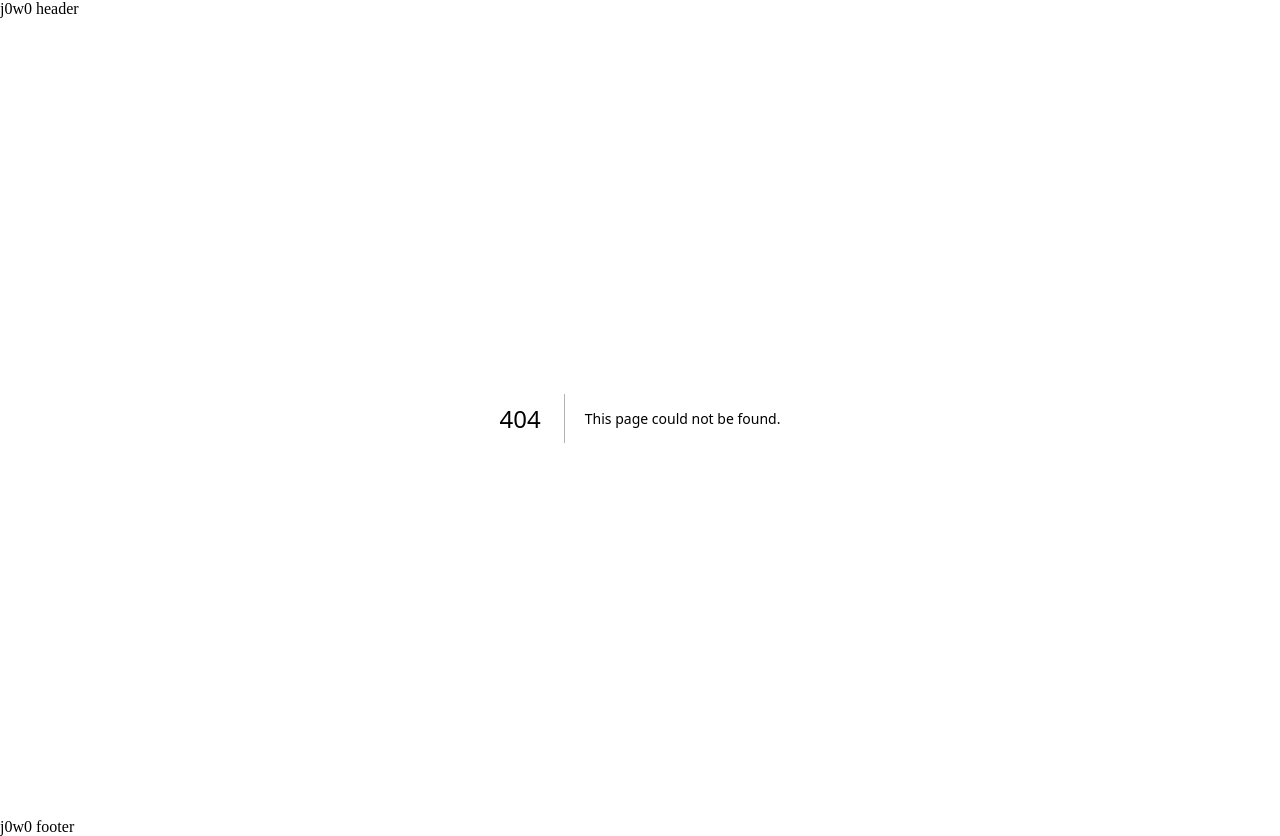
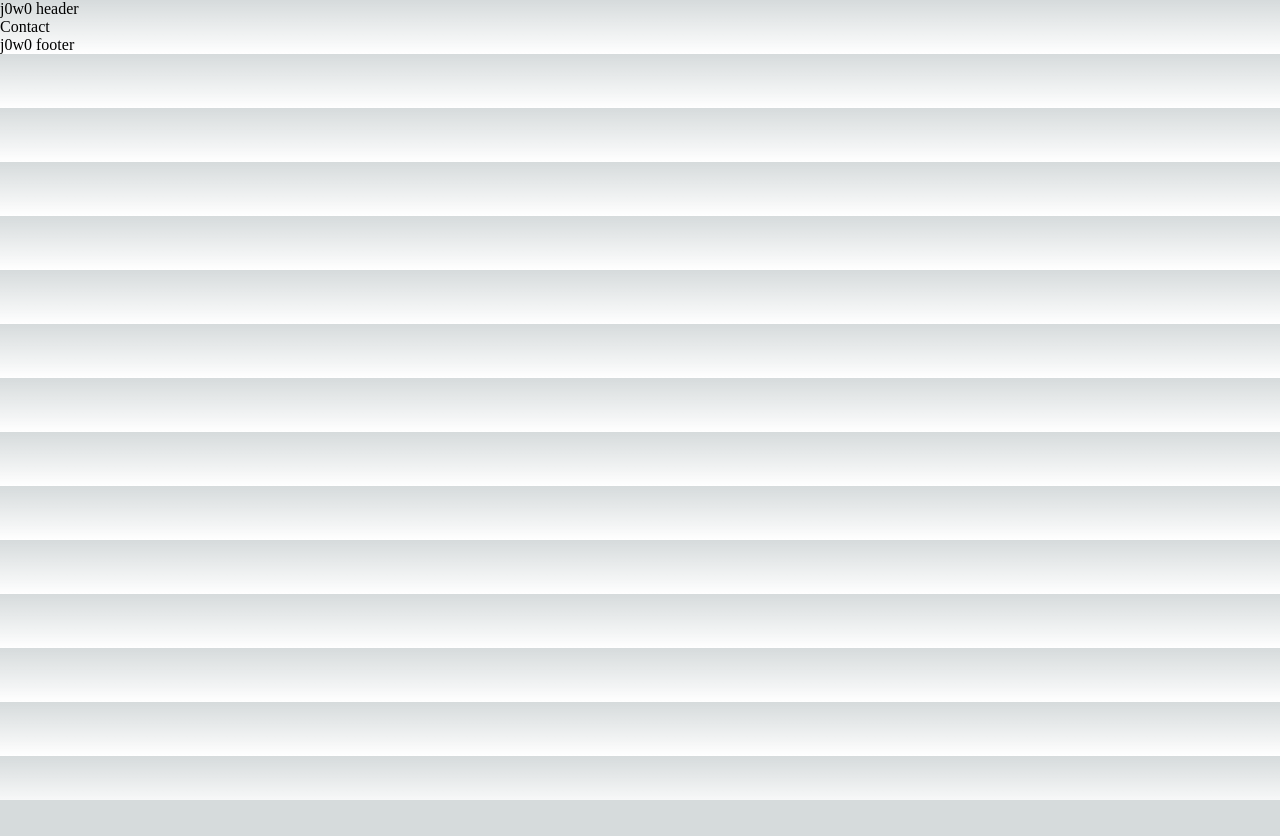
Before and after one commit to j0w0/nextjs-portfolio, a Next.js app: page /contact in a window 1280 px wide. Before the commit this address had no page. After the commit the page ends 800 px from the top, so only its background shows below. Built offline with nearby package versions, Linux system fonts and the light colour scheme.

Commit message:
add contact page

```diff
--- /dev/null
+++ b/pages/contact.jsx
@@ -0,0 +1,10 @@
+import HTMLHead from "../components/HTMLHead/HTMLHead";
+
+export default function Contact() {
+  return (
+    <>
+      <HTMLHead title="Contact!" />
+      <main>Contact</main>
+    </>
+  );
+}
```
Also changed, not shown: pages/about.jsx (renamed from pages/about.js).
